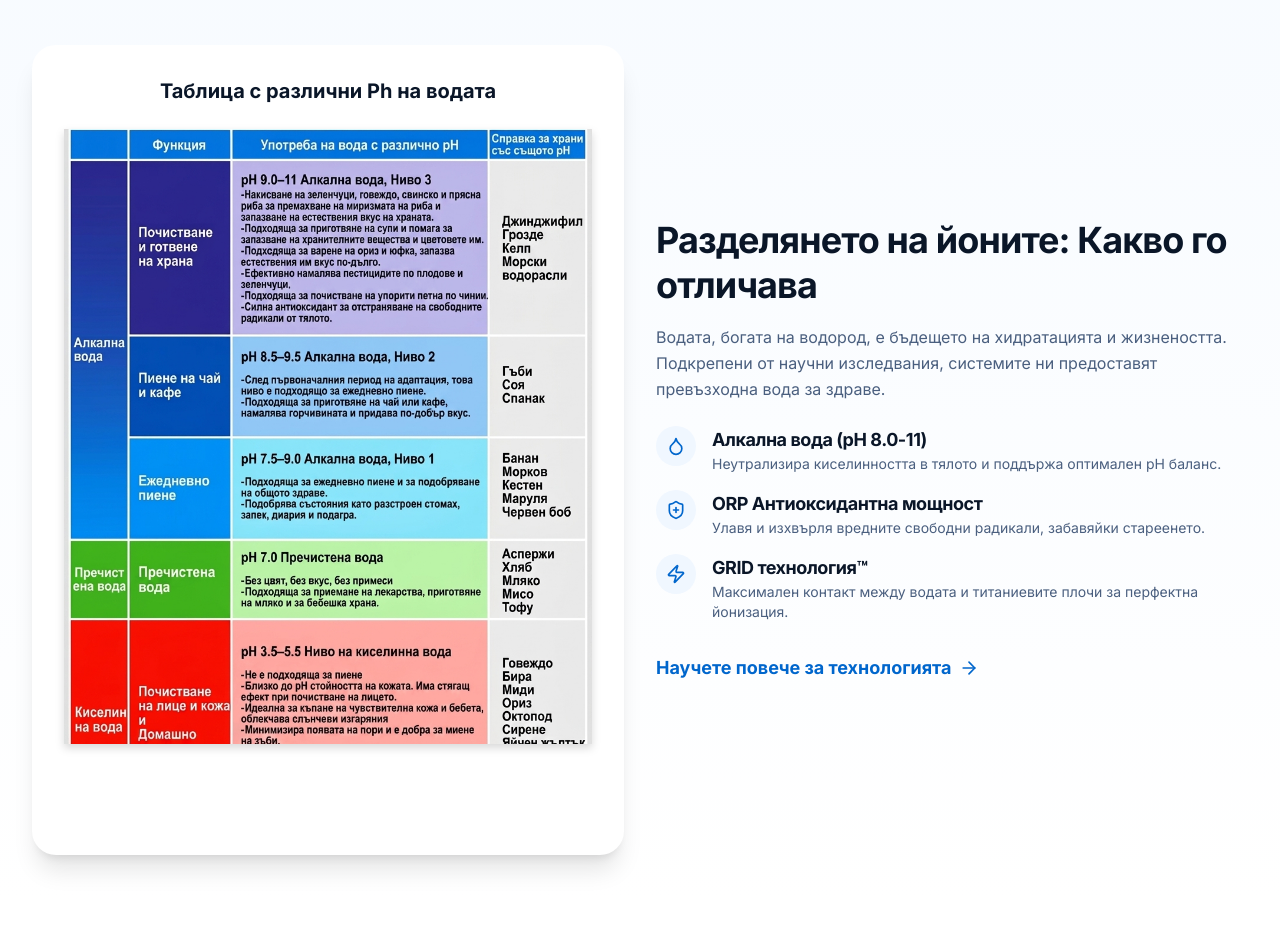
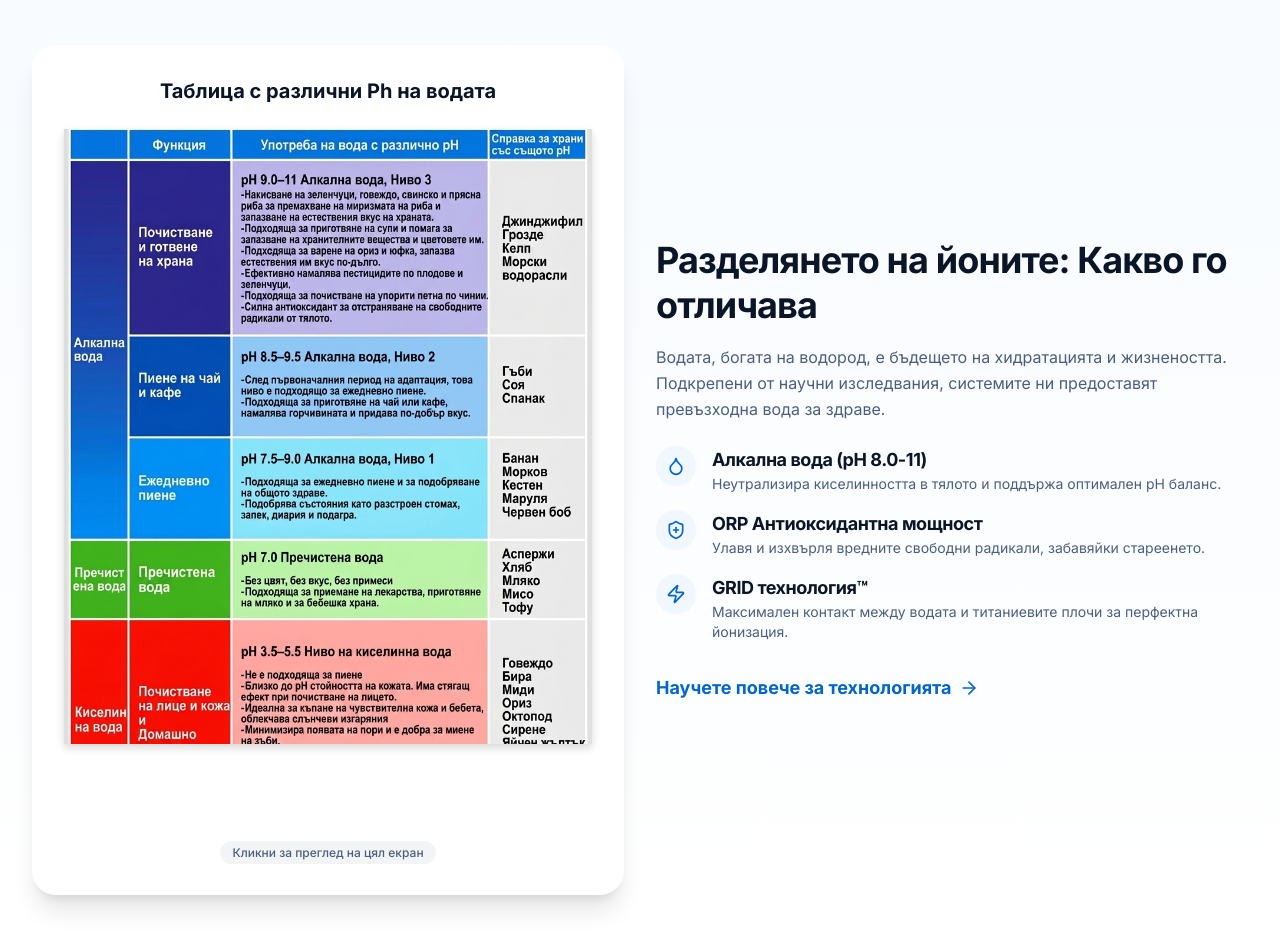
Before and after one commit to Ivaka12322/hydrogenwater, a React (Vite) app: page / in a window 1280 px wide. Shown: the part 2480-3432 px from the top of the page. Built offline with nearby package versions, Linux system fonts and the light colour scheme.

Commit message:
Update Home page, fix pH table, add footer

```diff
--- a/src/components/layout/Footer.tsx
+++ b/src/components/layout/Footer.tsx
@@ -49,6 +49,20 @@ export function Footer() {
             <Link to="#" className="hover:text-white transition-colors">Общи условия</Link>
           </div>
         </div>
+
+        <div className="pt-6 border-t border-white/10 text-center text-xs text-white/50">
+          <p>
+            Сайтът е изготвен от{' '}
+            <a
+              href="https://avltechsolutions.org"
+              target="_blank"
+              rel="noopener noreferrer"
+              className="text-white/70 hover:text-brand-primary transition-colors"
+            >
+              AVL Tech Solutions
+            </a>
+          </p>
+        </div>
       </div>
     </footer>
   );
--- a/src/pages/Home.tsx
+++ b/src/pages/Home.tsx
@@ -288,20 +288,20 @@ export default function Home() {
             >
               <h3 className="text-lg md:text-xl font-bold text-text-main mb-4 md:mb-6 text-center">Таблица с различни Ph на водата</h3>
               <div
-                className="md:cursor-default md:pointer-events-none cursor-pointer group relative md:group-hover:opacity-100"
-                onClick={() => window.innerWidth < 768 && setIsTableExpanded(true)}
+                className="cursor-pointer group relative"
+                onClick={() => setIsTableExpanded(true)}
               >
                 <img
                   src="/Ph%20bg.png"
                   alt="PH Science Background"
                   className="w-full h-auto object-contain drop-shadow-lg max-h-[750px] mx-auto transition-transform group-hover:scale-[1.02]"
                 />
-                <div className="absolute inset-0 bg-black/0 md:hidden group-hover:bg-black/5 transition-colors flex items-center justify-center rounded-xl">
+                <div className="absolute inset-0 bg-black/0 group-hover:bg-black/5 transition-colors flex items-center justify-center rounded-xl">
                   <div className="opacity-0 group-hover:opacity-100 bg-white/90 p-3 rounded-full shadow-lg transform translate-y-4 group-hover:translate-y-0 transition-all">
                     <Plus className="w-6 h-6 text-brand-primary" />
                   </div>
                 </div>
-                <div className="mt-4 text-center md:hidden">
+                <div className="mt-4 text-center">
                   <span className="text-xs text-text-muted font-medium bg-gray-100 px-3 py-1 rounded-full">Кликни за преглед на цял екран</span>
                 </div>
               </div>
--- a/src/pages/Product.tsx
+++ b/src/pages/Product.tsx
@@ -444,8 +444,16 @@ export default function Product() {
       <section className="py-24 bg-white border-t border-gray-100 overflow-hidden">
         <div className="max-w-7xl mx-auto px-4 sm:px-6 lg:px-8">
           <div className="text-center mb-16">
+            <motion.span
+              className="text-brand-primary font-semibold tracking-wider uppercase text-sm"
+              initial={{ opacity: 0 }}
+              whileInView={{ opacity: 1 }}
+              viewport={{ once: true }}
+            >
+              Вашата система в четири стъпки
+            </motion.span>
             <motion.h2
-              className="text-3xl md:text-5xl font-bold text-text-main tracking-tight mb-4 text-balance"
+              className="text-3xl md:text-5xl font-bold text-text-main tracking-tight mb-4 text-balance mt-2"
               initial={{ opacity: 0, y: 20 }}
               whileInView={{ opacity: 1, y: 0 }}
               viewport={{ once: true }}
@@ -453,7 +461,7 @@ export default function Product() {
               Как работи Hydrogen Health <span className="text-brand-primary">808</span>?
             </motion.h2>
             <motion.p
-              className="text-lg text-text-muted"
+              className="text-lg text-text-muted mt-4"
               initial={{ opacity: 0 }}
               whileInView={{ opacity: 1 }}
               viewport={{ once: true }}
```
